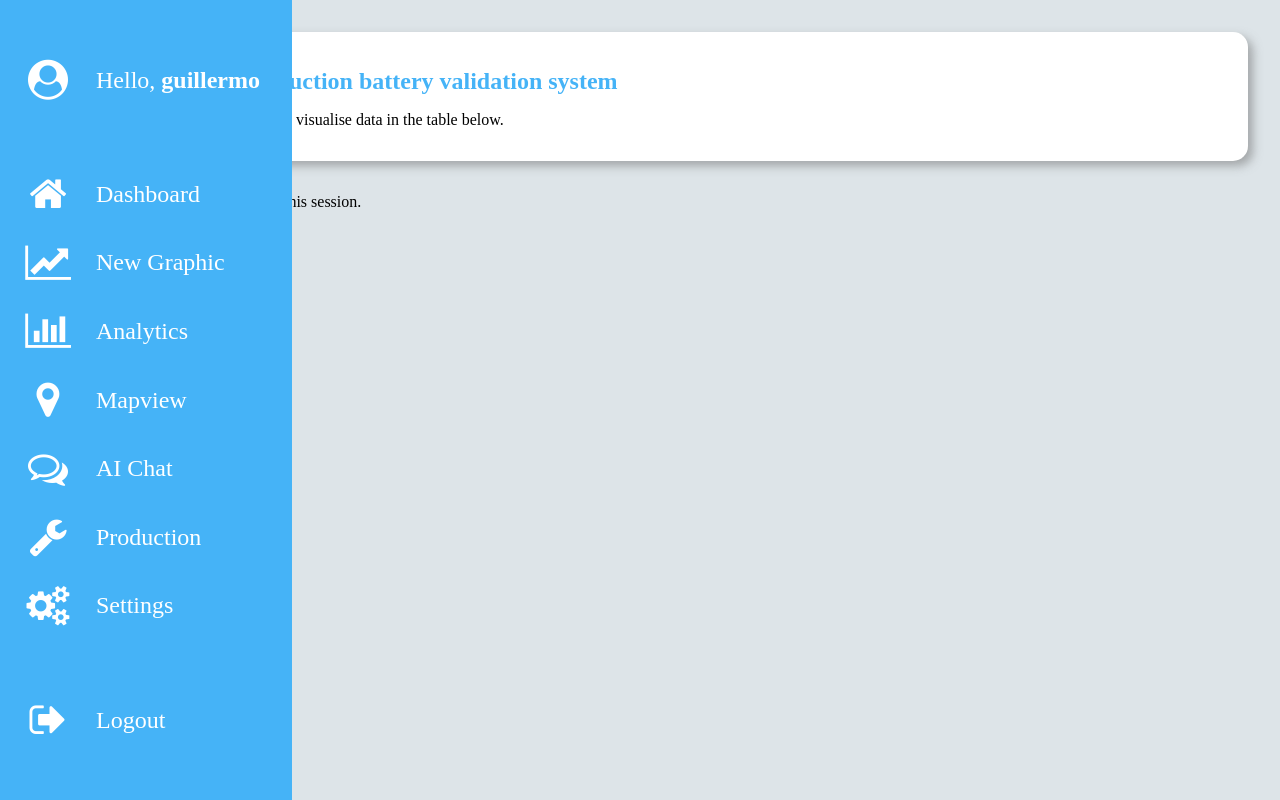
After one commit to Adell02/INT_analytics_app, a Flask app: page /private/production in a window 1280 px wide. The commit adds this page. Run offline with Flask 3, Linux system fonts and the light colour scheme; parts of the project's set-up code (start-up, migrations or seed data) failed here and were passed over; some libraries are stand-ins or nearby versions; some web fonts are replaced.

Commit message:
Production Integration V1

```diff
--- a/app/__init__.py
+++ b/app/__init__.py
@@ -1,6 +1,7 @@
 from flask import Flask,url_for,redirect,session
 from flask_mail import Mail
 from flask_session import Session
+from flask_socketio import SocketIO
 import openai
 
 from app.config import Config
@@ -11,15 +12,17 @@ cursor = None
 conn_ray = None
 cursor_ray = None
 mail = None
+socketio = None
 
 def create_app(config_class=Config):
-    global mail
+    global mail,socketio
 
     app = Flask(__name__)
     app.config.from_object(config_class)
 
     Session(app)
     mail = Mail(app)
+    socketio = SocketIO(app)
 
     openai.api_key = Config.OPENAI_KEY
 
@@ -33,6 +36,7 @@ def create_app(config_class=Config):
     from app.routes.analytics import analytics_bp
     from app.routes.mapview import mapview_bp
     from app.routes.ai_chat import ai_chat_bp
+    from app.routes.production import production_bp
     from app.routes.settings import settings_bp
 
     app.register_blueprint(auth_bp, url_prefix='/auth')
@@ -44,6 +48,7 @@ def create_app(config_class=Config):
     app.register_blueprint(analytics_bp, url_prefix='/private')
     app.register_blueprint(mapview_bp, url_prefix='/private')
     app.register_blueprint(ai_chat_bp, url_prefix='/private')
+    app.register_blueprint(production_bp, url_prefix='/private')
     app.register_blueprint(settings_bp,url_prefix="/private")
 
     @app.route("/")
--- a/app/config.py
+++ b/app/config.py
@@ -41,6 +41,7 @@ class Config:
     PATH_DATAFRAMES = "app/database/dfs/"
     PATH_CRITICAL_DATA = "app/database/dfs/critical_data.parquet"
     PATH_MAP_DATAFRAME = "app/database/dfs/map_parquet.parquet"
+    PATH_PRODUCTION_DATA = "app/database/dfs/production.parquet"
     PATH_CACHE_DASHBOARD = "app/database/cache/dashboard"
     PATH_CACHE_ANALYTICS = "app/database/cache/analytics"
     PATH_DASHBOARD_CONFIG = "app/utils/graph_functions/dashboard_config.json"
--- a/app/database/seeder.py
+++ b/app/database/seeder.py
@@ -53,12 +53,11 @@ def opening_connection_RAY():
     global cursor_ray,conn_ray
 
     db_config_ray=(
-        'Driver={ODBC Driver 18 for SQL Server};'
-        f'Server={Config.MYSQL_HOST_RAY};'
+        'Driver={SQL Server};'
+        f'Server=127.0.0.1,1433;'
         f'Database={Config.MYSQL_DB_RAY};'
         f'UID={Config.MYSQL_USER_RAY}@{Config.MYSQL_HOST_RAY};'
         f'PWD={Config.MYSQL_PASSWORD_RAY};'
-        'Encrypt:yes;'
     )
 
     conn_ray = sql.connect(db_config_ray)
--- a/app/routes/dash.py
+++ b/app/routes/dash.py
@@ -2,7 +2,7 @@
 import os
 from flask import Blueprint, render_template,url_for,request,session
 import zlib
-import requests,json
+import json
 
 from app.config import Config
 from app.routes.auth import login_required
--- /dev/null
+++ b/app/routes/production.py
@@ -0,0 +1,21 @@
+import os.path
+from flask import Blueprint, render_template,url_for
+import pandas as pd
+
+from app import Config,socketio
+from app.routes.auth import login_required
+from app.utils.DataframeManager.load_df import load_current_df_memory
+
+production_bp = Blueprint("production",__name__)
+
+@production_bp.route('/production')
+@login_required
+def production():
+    table=""
+    if os.path.isfile(Config.PATH_PRODUCTION_DATA):
+        df = pd.read_parquet(Config.PATH_PRODUCTION_DATA)
+        table = df.to_html(classes="table_class",header=True)
+    else:
+        table = "No data available yet in this session."
+
+    return render_template('production.html',table=table)
--- a/app/static/css/main.css
+++ b/app/static/css/main.css
@@ -149,6 +149,9 @@ select{
 .icono-ai_chat{
     color: white
 }
+.icono-production{
+    color: white
+}
 .icono-settings{
     color: white
 }
@@ -157,7 +160,6 @@ select{
 }
 .icono-boton-options{
     color:#0b1f3f;
-
 }
 
 /*      BARRA DESPLEGADA        */
--- /dev/null
+++ b/app/static/css/production.css
@@ -0,0 +1,43 @@
+.wrapper-production{
+    height: 100%;
+    display: flex;
+    flex-direction: column;
+}
+.header-container-prod{
+    display: flex;
+    flex-direction: column;
+    padding: 1rem;
+    margin: 2rem;
+    position: relative;
+    z-index: 99;
+    background-color: #ffffff;
+    border-radius: 15px 15px 15px 15px;
+    box-shadow: 5px 5px 10px rgba(108, 108, 108, 0.5);
+}
+
+.header-container-prod h2{
+    color: #45b3f7;
+    margin-bottom: 0;
+}
+
+.table_container{
+    margin-left: 2rem;
+    margin-right: 2rem;
+    margin-bottom: 2rem;
+    overflow-x: scroll;
+    overflow-y: scroll;
+    height: 100%;
+}
+
+.table_class{
+    background-color: #ffffff;
+    border-collapse: collapse;
+    text-align: center;
+}
+.table_class th,td{
+    text-align: center;
+    padding: 1rem;
+}
+.table_class tr:nth-child(odd) {
+    background-color: #ededed;
+}
--- /dev/null
+++ b/app/templates/production.html
@@ -0,0 +1,39 @@
+{% extends 'template.html' %}
+
+{% block title %} Production Log {% endblock %}
+
+{% block head%}
+<link rel="stylesheet" href="../static/css/production.css">
+<script src="https://cdnjs.cloudflare.com/ajax/libs/socket.io/4.1.2/socket.io.js"></script>
+{% endblock %}
+
+{% block content %}
+
+<div class="wrapper-production">
+    <div class="header-container-prod">
+        <h2>Start the production battery validation system</h2>
+        <p>Make use of the API to visualise data in the table below.</b>
+    </div>
+    <div class="table_container">
+        {{ table | safe}}
+    </div>
+</div>
+
+<script>
+    const socket = io.connect('http://' + document.domain + ':' + location.port);
+    const container = document.getElementsByClassName("table_container")[0]
+
+    socket.on('html_table', function(table_html)
+    {
+        var table_div = document.getElementsByClassName("table_class")[0]
+        if (typeof table_div == 'undefined'){
+            table_div = document.createElement("div");
+            table_div.className = "table_class";
+            container.appendChild(table_div);
+        }
+        table_div.innerHTML = table_html;
+    });
+
+</script>
+
+{% endblock %}
--- a/app/templates/template.html
+++ b/app/templates/template.html
@@ -83,6 +83,15 @@
             </div>
             <div class="dashboard-box">
                 <div class="dashboard-box-icon">
+                    <a href="/private/production"> <i class="fa fa-wrench fa-3x icono-production"> </i> </a>
+                </div>
+                <div class="dashboard-box-text">
+                    <!-- Texto dentro de la barra -->
+                     <a class="texto-dentro" href="/private/production"> Production</a>
+                </div>
+            </div>
+            <div class="dashboard-box">
+                <div class="dashboard-box-icon">
                     <a href="/private/settings"> <i class="fa fa-cogs fa-3x icono-settings"> </i> </a>
                 </div>
                 <div class="dashboard-box-text">
```
Also changed, not shown: app/routes/RESTful_API.py (+24 -2 lines), app/utils/graph_functions/dashboard_config.json (+7 -7 lines), 1 other file.
